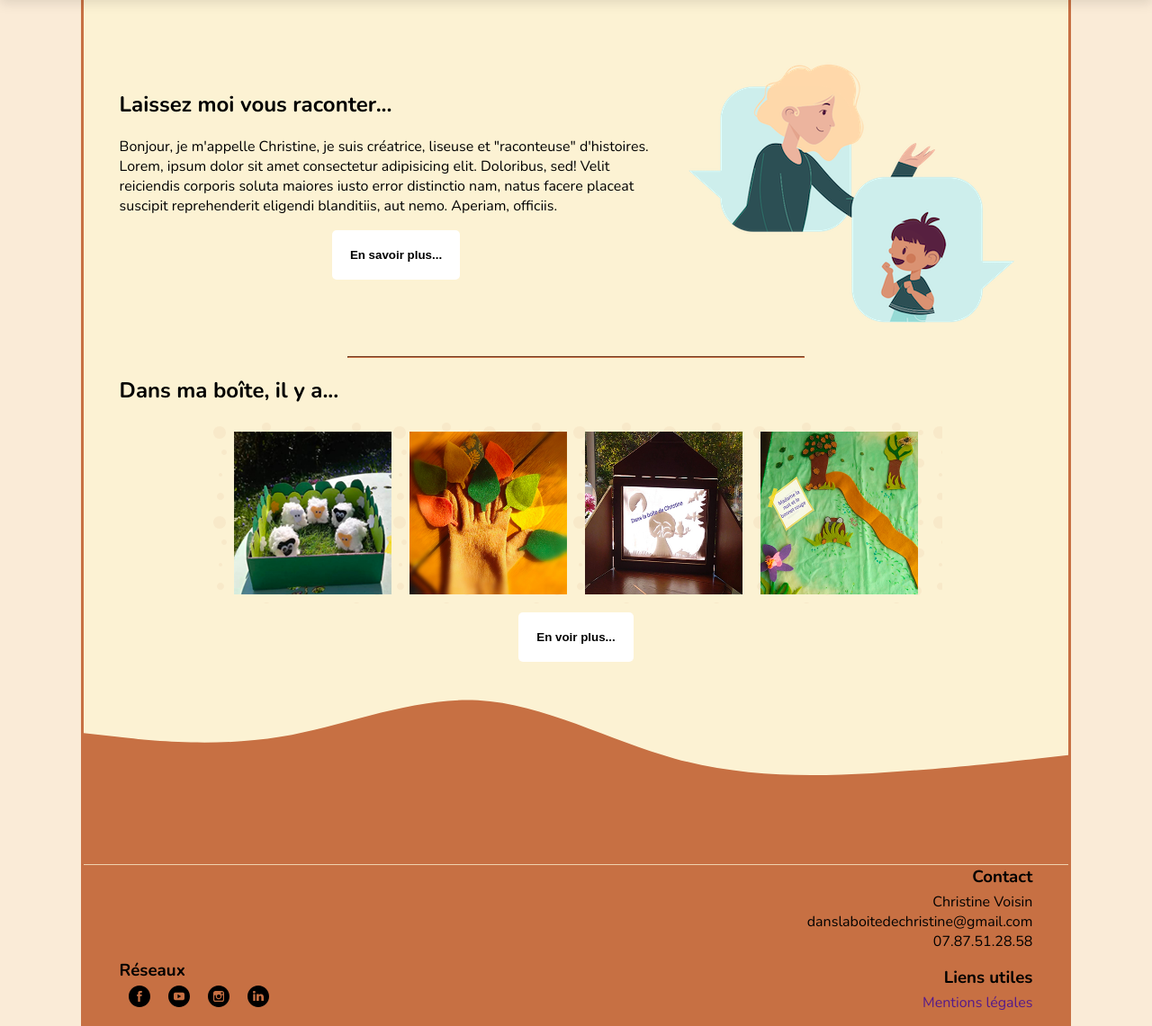
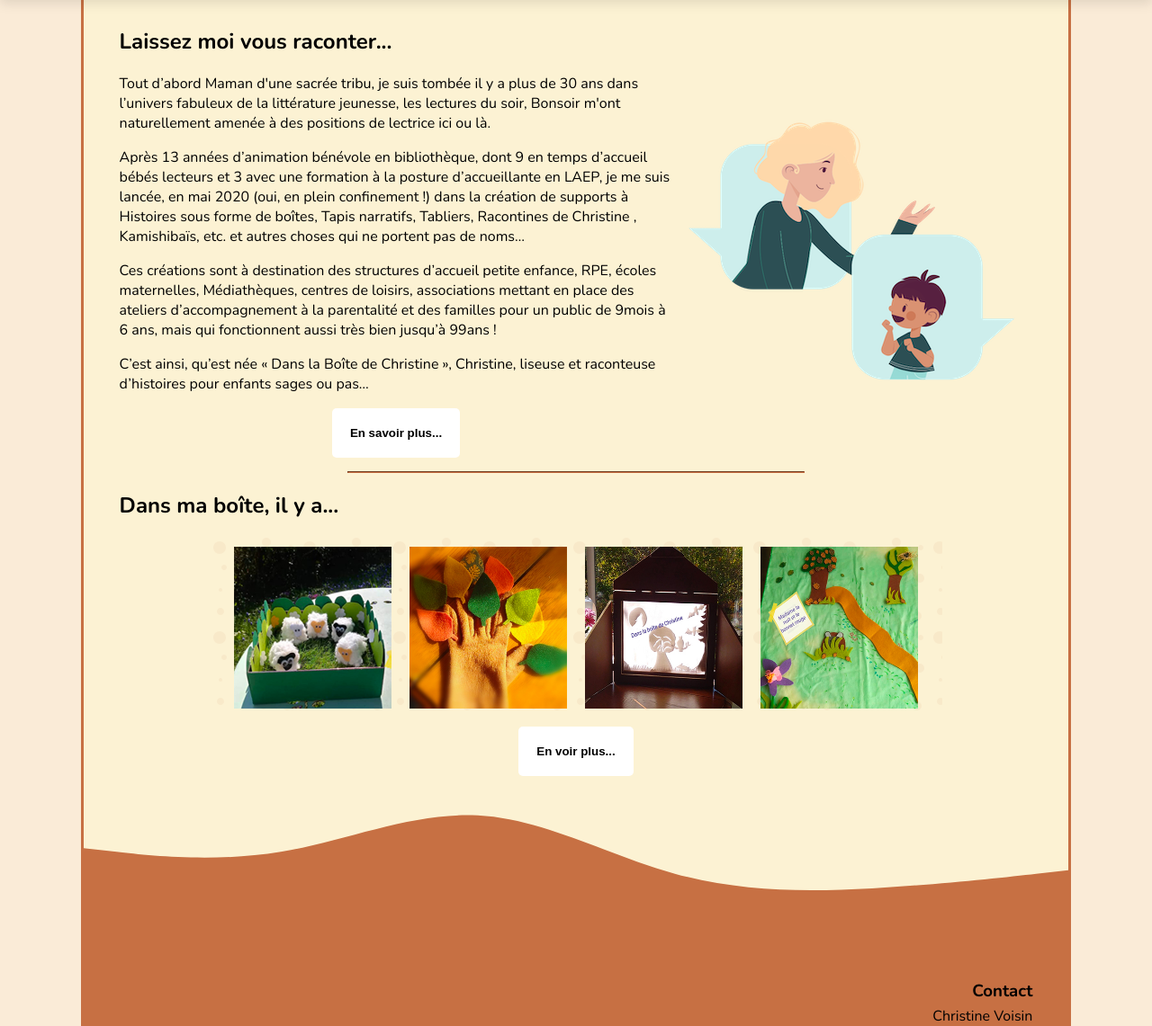
Before and after one commit to gorvelg/racontines, a PHP site: page / in a window 1280 px wide. Shown: the part 73-1214 px from the top of the page at 90% size. Run offline with PHP 8.4, Linux system fonts and the light colour scheme; some libraries are stand-ins or nearby versions.

Commit message:
modification du p

```diff
--- a/pages/index-contain.php
+++ b/pages/index-contain.php
@@ -1,13 +1,11 @@
 <div id="presentation-box">
   <div>
     <h2>Laissez moi vous raconter...</h2>
-    <p>
-      Bonjour, je m'appelle Christine, je suis créatrice, liseuse et
-      "raconteuse" d'histoires. Lorem, ipsum dolor sit amet consectetur
-      adipisicing elit. Doloribus, sed! Velit reiciendis corporis soluta maiores
-      iusto error distinctio nam, natus facere placeat suscipit reprehenderit
-      eligendi blanditiis, aut nemo. Aperiam, officiis.
-    </p>
+    <p>Tout d’abord Maman d'une sacrée tribu, je suis tombée il y a plus de 30 ans dans l’univers fabuleux de la littérature jeunesse, les lectures du soir, Bonsoir m'ont naturellement amenée à des positions de lectrice ici ou là.</p>
+<p>Après 13 années d’animation bénévole en bibliothèque, dont 9 en temps d’accueil bébés lecteurs et 3 avec une formation à la posture d’accueillante en LAEP, je me suis lancée, en mai 2020 (oui, en plein confinement !) dans la création de supports à Histoires sous forme de boîtes, Tapis narratifs, Tabliers, Racontines de Christine , Kamishibaïs, etc. et autres choses qui ne portent pas de noms…</p>
+<p>Ces créations sont à destination des structures d’accueil petite enfance, RPE, écoles maternelles, Médiathèques, centres de loisirs, associations mettant en place des ateliers d’accompagnement à la parentalité et des familles pour un public de 9mois à 6 ans, mais qui fonctionnent aussi très bien jusqu’à 99ans !</p>
+<p>C’est ainsi, qu’est née « Dans la Boîte de Christine », Christine, liseuse et raconteuse d’histoires pour enfants sages ou pas… </p>
+
     <div class="presentation-btn">
       <a href="tarifs.php"
         ><button class="btn btn-about">En savoir plus...</button></a
```
Also changed, not shown: 1 other file.
